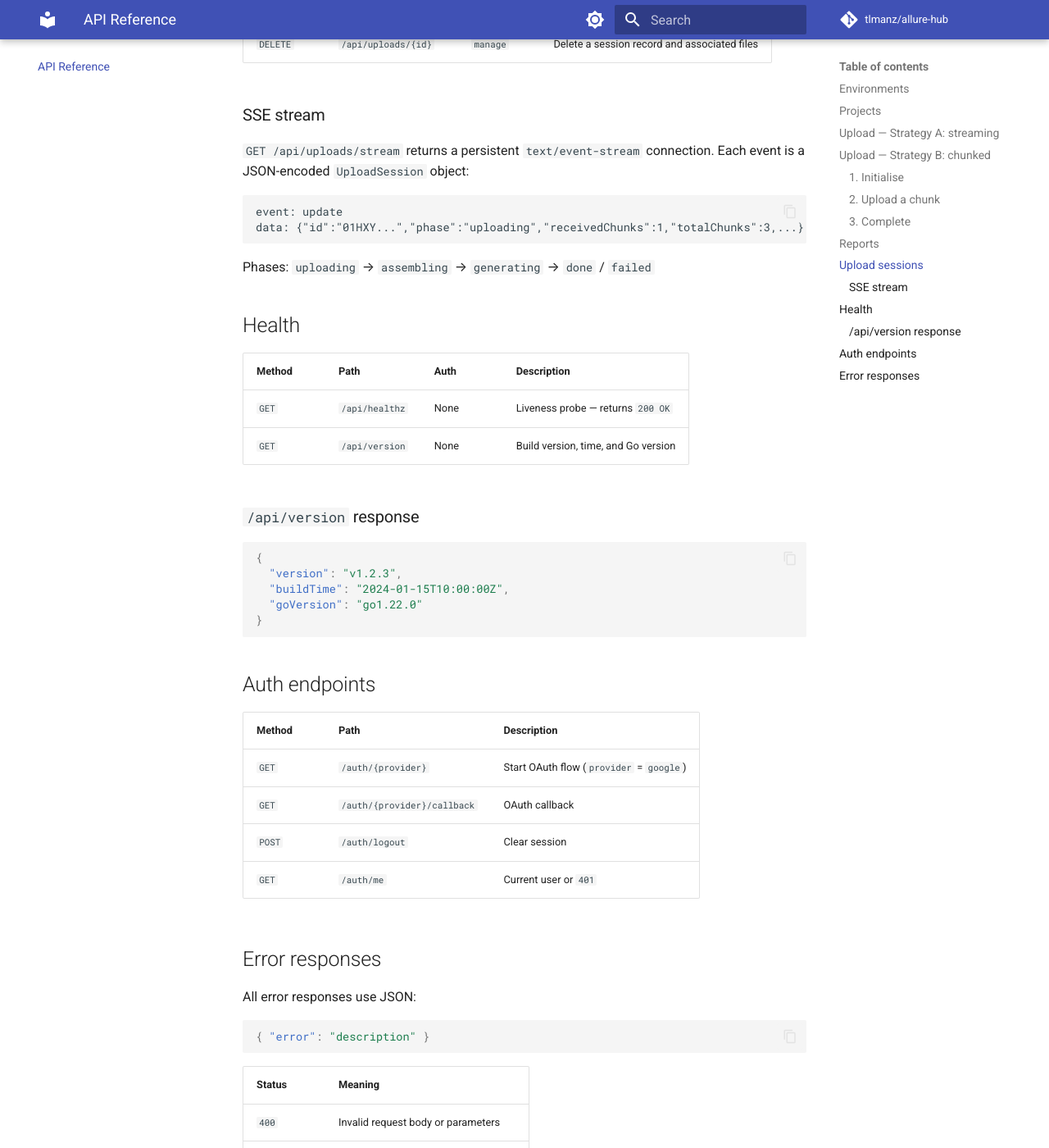
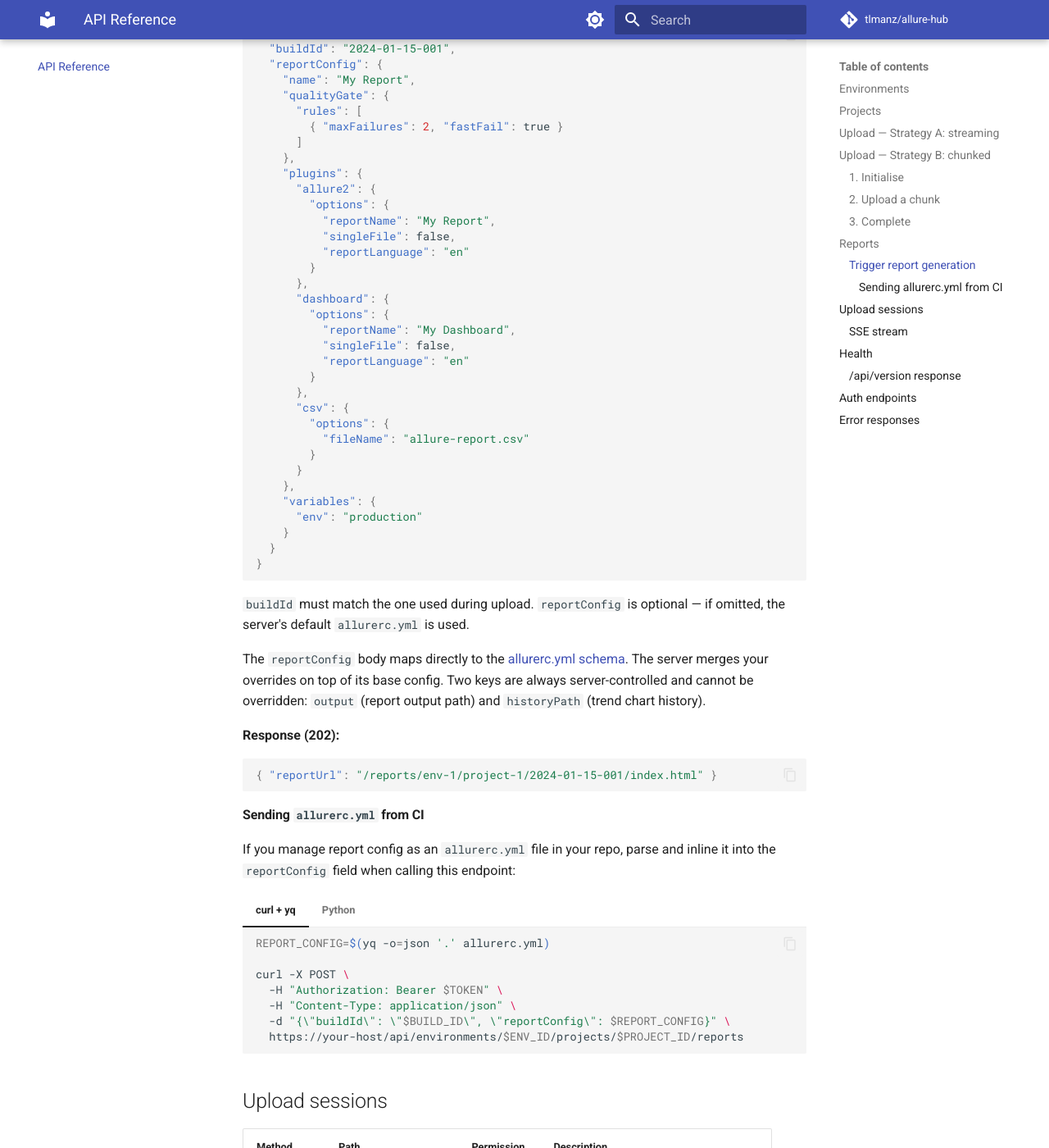
Before and after one commit to tlmanz/allure-hub, an MkDocs documentation site: the page built from docs/api.md, in a window 1280 px wide and 1400 px high, scrolled down 3178 px. Shown: the whole window at 82% size. Built offline with MkDocs 1.6.1 and Material for MkDocs 9.7.7, drawn with Linux system fonts in a browser that asks for light colours; comment, search, counter and statistics services are not loaded; some of the changed text lies outside the part shown.

Commit message:
Add API endpoint for triggering report generation and update documentation

````diff
--- a/docs/api.md
+++ b/docs/api.md
@@ -103,6 +103,95 @@ Assembles all chunks, extracts the zip, and triggers report generation.
 | `GET` | `/api/environments/{envId}/projects/{projectId}/reports/stats` | `view` | Aggregated pass/fail stats |
 | `DELETE` | `/api/environments/{envId}/projects/{projectId}/reports/{buildId}` | `manage` | Delete a report and its files |
 
+### Trigger report generation
+
+```
+POST /api/environments/{envId}/projects/{projectId}/reports
+```
+
+**Permission:** `upload`
+
+**Body (JSON):**
+
+```json
+{
+  "buildId": "2024-01-15-001",
+  "reportConfig": {
+    "name": "My Report",
+    "qualityGate": {
+      "rules": [
+        { "maxFailures": 2, "fastFail": true }
+      ]
+    },
+    "plugins": {
+      "allure2": {
+        "options": {
+          "reportName": "My Report",
+          "singleFile": false,
+          "reportLanguage": "en"
+        }
+      },
+      "dashboard": {
+        "options": {
+          "reportName": "My Dashboard",
+          "singleFile": false,
+          "reportLanguage": "en"
+        }
+      },
+      "csv": {
+        "options": {
+          "fileName": "allure-report.csv"
+        }
+      }
+    },
+    "variables": {
+      "env": "production"
+    }
+  }
+}
+```
+
+`buildId` must match the one used during upload. `reportConfig` is optional — if omitted, the server's default `allurerc.yml` is used.
+
+The `reportConfig` body maps directly to the [allurerc.yml schema](https://allurereport.org/docs/reference-allurerc/). The server merges your overrides on top of its base config. Two keys are always server-controlled and cannot be overridden: `output` (report output path) and `historyPath` (trend chart history).
+
+**Response (202):**
+
+```json
+{ "reportUrl": "/reports/env-1/project-1/2024-01-15-001/index.html" }
+```
+
+#### Sending `allurerc.yml` from CI
+
+If you manage report config as an `allurerc.yml` file in your repo, parse and inline it into the `reportConfig` field when calling this endpoint:
+
+=== "curl + yq"
+
+    ```bash
+    REPORT_CONFIG=$(yq -o=json '.' allurerc.yml)
+
+    curl -X POST \
+      -H "Authorization: Bearer $TOKEN" \
+      -H "Content-Type: application/json" \
+      -d "{\"buildId\": \"$BUILD_ID\", \"reportConfig\": $REPORT_CONFIG}" \
+      https://your-host/api/environments/$ENV_ID/projects/$PROJECT_ID/reports
+    ```
+
+=== "Python"
+
+    ```python
+    import yaml, json, httpx
+
+    with open("allurerc.yml") as f:
+        report_config = yaml.safe_load(f)
+
+    httpx.post(
+        f"{BASE_URL}/api/environments/{env_id}/projects/{project_id}/reports",
+        headers={"Authorization": f"Bearer {token}"},
+        json={"buildId": build_id, "reportConfig": report_config},
+    )
+    ```
+
 ## Upload sessions
 
 | Method | Path | Permission | Description |
````
Also changed, not shown: docs/deployment/kubernetes.md (deleted, +0 -141 lines).
